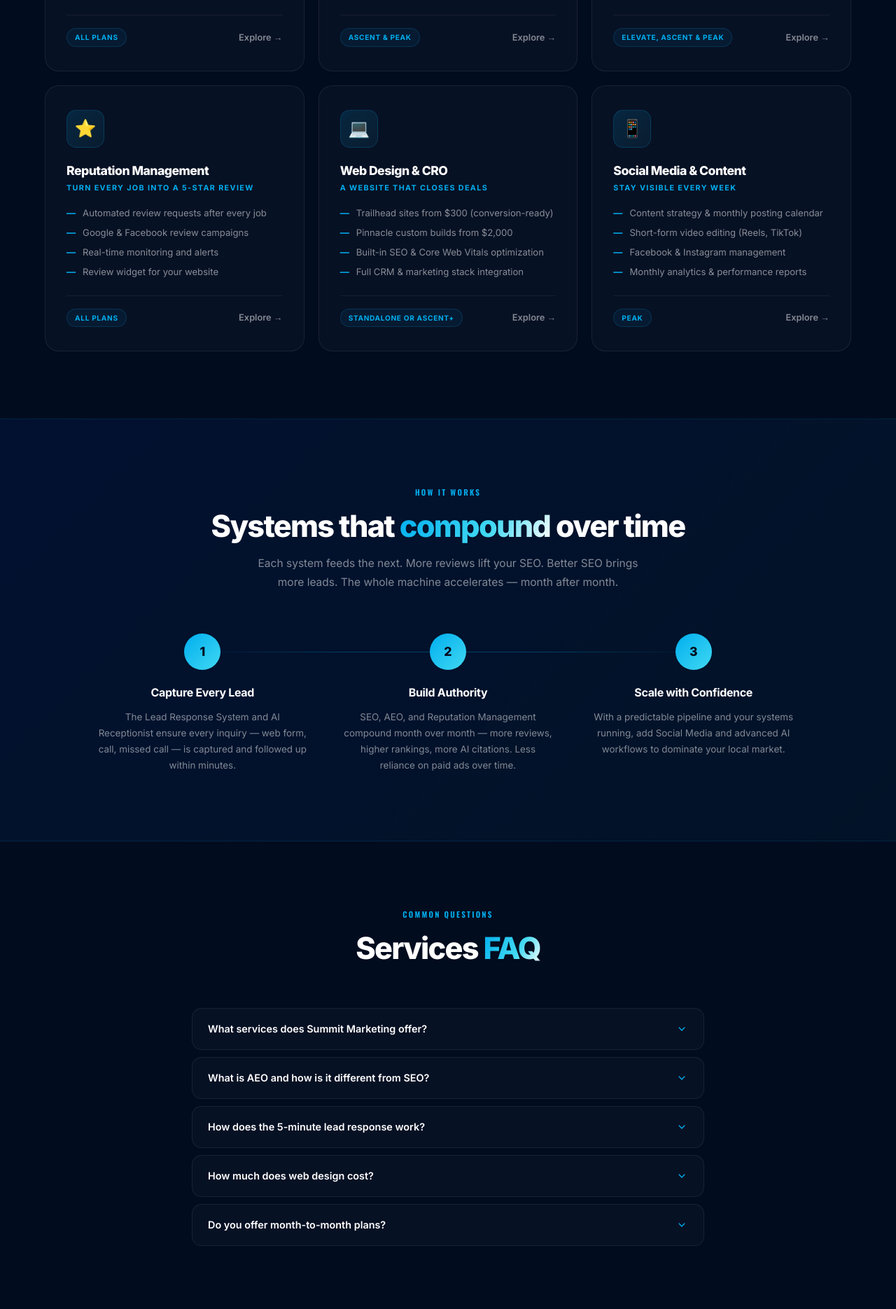
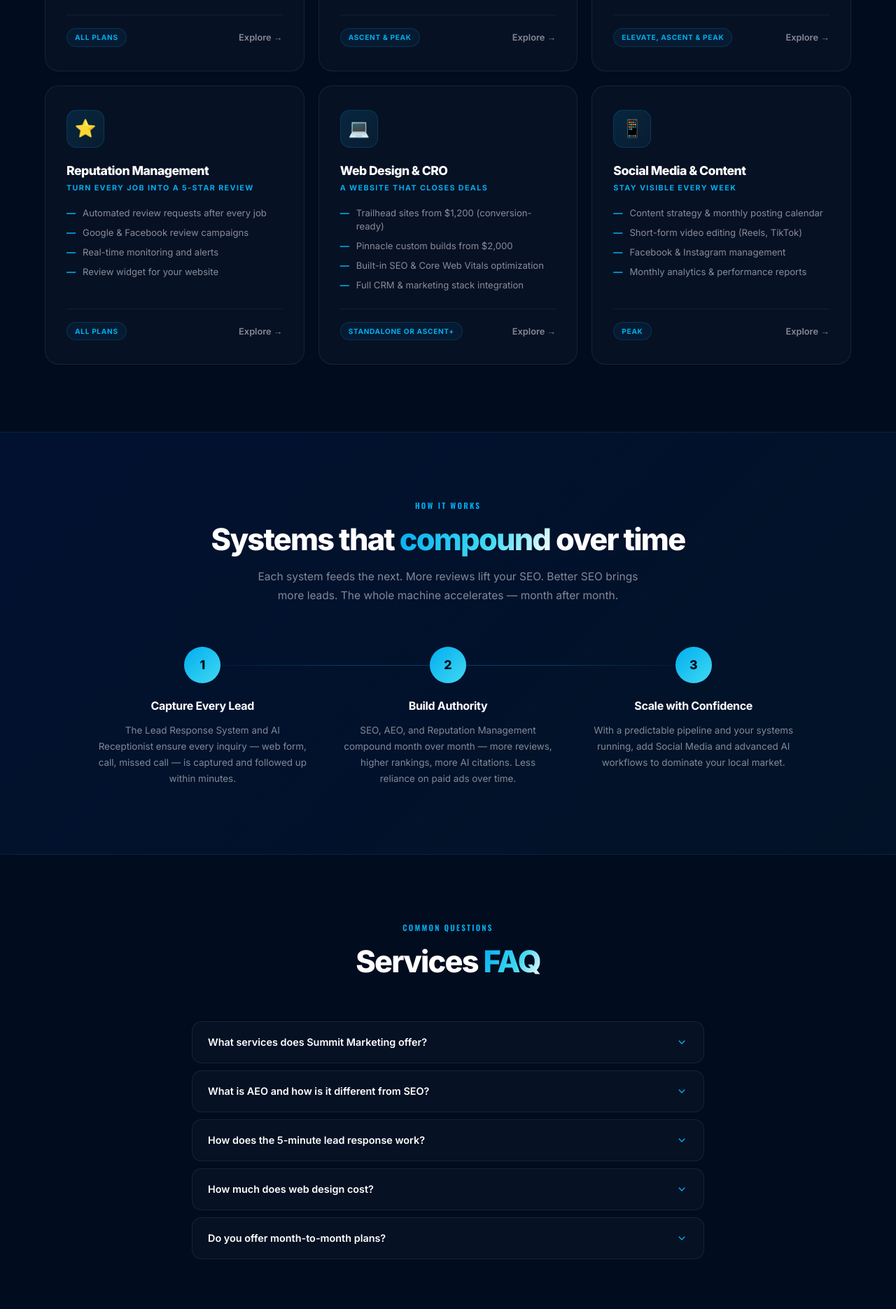
Before and after one commit to nicmarketing/summit-website, a website: page services/index.html in a window 1280 px wide. Shown: the part 1329-3199 px from the top of the page at 70% size. Drawn offline with nearby package versions, Linux system fonts and the light colour scheme.

Commit message:
Fix Trailhead web design price from $300 to $1,200 sitewide
Updated card bullets, FAQ answer, service modal data, and homepage pillar card.

Co-Authored-By: Claude Sonnet 4.6 <noreply@anthropic.com>

```diff
--- a/services/index.html
+++ b/services/index.html
@@ -374,7 +374,7 @@
         <div class="service-name">Web Design &amp; CRO</div>
         <div class="service-tagline">A website that closes deals</div>
         <ul class="card-bullets">
-          <li>Trailhead sites from $300 (conversion-ready)</li>
+          <li>Trailhead sites from $1,200 (conversion-ready)</li>
           <li>Pinnacle custom builds from $2,000</li>
           <li>Built-in SEO &amp; Core Web Vitals optimization</li>
           <li>Full CRM &amp; marketing stack integration</li>
@@ -461,7 +461,7 @@
         <button class="faq-q">How much does web design cost?
           <svg class="faq-chevron" viewBox="0 0 20 20" fill="currentColor"><path fill-rule="evenodd" d="M5.23 7.21a.75.75 0 011.06.02L10 11.168l3.71-3.938a.75.75 0 111.08 1.04l-4.25 4.5a.75.75 0 01-1.08 0l-4.25-4.5a.75.75 0 01.02-1.06z" clip-rule="evenodd"/></svg>
         </button>
-        <div class="faq-answer"><div class="faq-answer-inner">Web design starts at $300 for a Trailhead site — fast, mobile-first, and conversion-ready. Pinnacle custom builds start at $2,000. Monthly website management is included in Ascent ($1,997/mo) and Peak plans.</div></div>
+        <div class="faq-answer"><div class="faq-answer-inner">Web design starts at $1,200 for a Trailhead site — fast, mobile-first, and conversion-ready. Pinnacle custom builds start at $2,000. Monthly website management is included in Ascent ($1,997/mo) and Peak plans.</div></div>
       </div>
       <div class="faq-item">
         <button class="faq-q">Do you offer month-to-month plans?
@@ -625,7 +625,7 @@
         'ai-receptionist':{ icon:'🤖', name:'AI Receptionist', tagline:'Never miss a call — even at midnight', desc:'A 24/7 AI trained specifically on your business — your services, pricing, service area, and booking process — that handles inbound calls and chat when you can\'t be there.', features:['Custom AI trained on your company knowledge base','Answers inbound calls after hours and on weekends','Qualifies leads and books appointments into your calendar','Handles FAQs about pricing, availability, and service area','AI Sales Assistant follows up on unbooked estimates','Voice AI and Chat AI both included'], plan:'Available in Ascent ($1,997/mo) and Peak ($3,250+/mo)', svc_val:'AI Receptionist' },
         'local-seo-aeo':  { icon:'📍', name:'Local SEO & AEO', tagline:'Get found on Google and cited by AI', desc:'Two-track optimization: Google rankings (SEO) and AI tool citations (AEO). When someone asks ChatGPT or Perplexity who\'s the best in your area — your business shows up.', features:['Google Business Profile management and optimization','Local search rankings across your city and service area','On-page and technical SEO improvements','Citation building and backlink strategy','Answer Engine Optimization for ChatGPT, Perplexity, and Google AI','Monthly ranking and traffic performance reports'], plan:'Available in Elevate ($1,297/mo), Ascent, and Peak', svc_val:'Local SEO & AEO' },
         'reputation':     { icon:'⭐', name:'Reputation Management', tagline:'Turn every job into a 5-star review', desc:'Automated review collection that turns satisfied customers into public proof — without you having to remember to ask. More 5-star reviews mean higher rankings and more trust.', features:['Automated review requests after every completed job','Google and Facebook review campaigns','Real-time review monitoring and alerts','Negative review response support','Review widget to showcase ratings on your website','Monthly review performance reporting'], plan:'Included in all plans — starting at $697/mo (Basecamp)', svc_val:'Reputation Management' },
-        'web-design':     { icon:'💻', name:'Web Design & CRO', tagline:'A website that works as hard as you do', desc:'Conversion-focused websites designed to turn visitors into leads — with SEO, your marketing stack, and lead capture built in from day one. Not just a pretty site — a revenue asset.', features:['Trailhead: 5–10 page site starting at $300 (mobile-first, conversion-ready)','Pinnacle: fully custom design starting at $2,000','Built-in SEO and Core Web Vitals optimization','CRM and marketing stack integration','Google Analytics, schema markup, and tracking setup','Monthly updates and landing pages included in Ascent and Peak'], plan:'Standalone from $300 — or included in Ascent ($1,997/mo)+', svc_val:'Web Design & CRO' },
+        'web-design':     { icon:'💻', name:'Web Design & CRO', tagline:'A website that works as hard as you do', desc:'Conversion-focused websites designed to turn visitors into leads — with SEO, your marketing stack, and lead capture built in from day one. Not just a pretty site — a revenue asset.', features:['Trailhead: 5–10 page site starting at $1,200 (mobile-first, conversion-ready)','Pinnacle: fully custom design starting at $2,000','Built-in SEO and Core Web Vitals optimization','CRM and marketing stack integration','Google Analytics, schema markup, and tracking setup','Monthly updates and landing pages included in Ascent and Peak'], plan:'Standalone from $1,200 — or included in Ascent ($1,997/mo)+', svc_val:'Web Design & CRO' },
         'social-media':   { icon:'📱', name:'Social Media & Content', tagline:'Stay visible every week — without lifting a finger', desc:'Done-for-you social media management that keeps your brand active and your audience engaged while you focus on running your business.', features:['Content strategy and monthly posting calendar','Short-form video editing (Reels, TikTok-style)','Branded graphics and custom design','Facebook and Instagram management','Community engagement and DM response management','Monthly analytics and performance reporting'], plan:'Available in Peak ($3,250+/mo)', svc_val:'Social Media & Content' }
       };
       var overlay=document.getElementById('svc-overlay'), close=document.getElementById('svc-close'), cta=document.getElementById('svc-cta'), current=null;
```
Also changed, not shown: index.html (+1 -1 lines).
